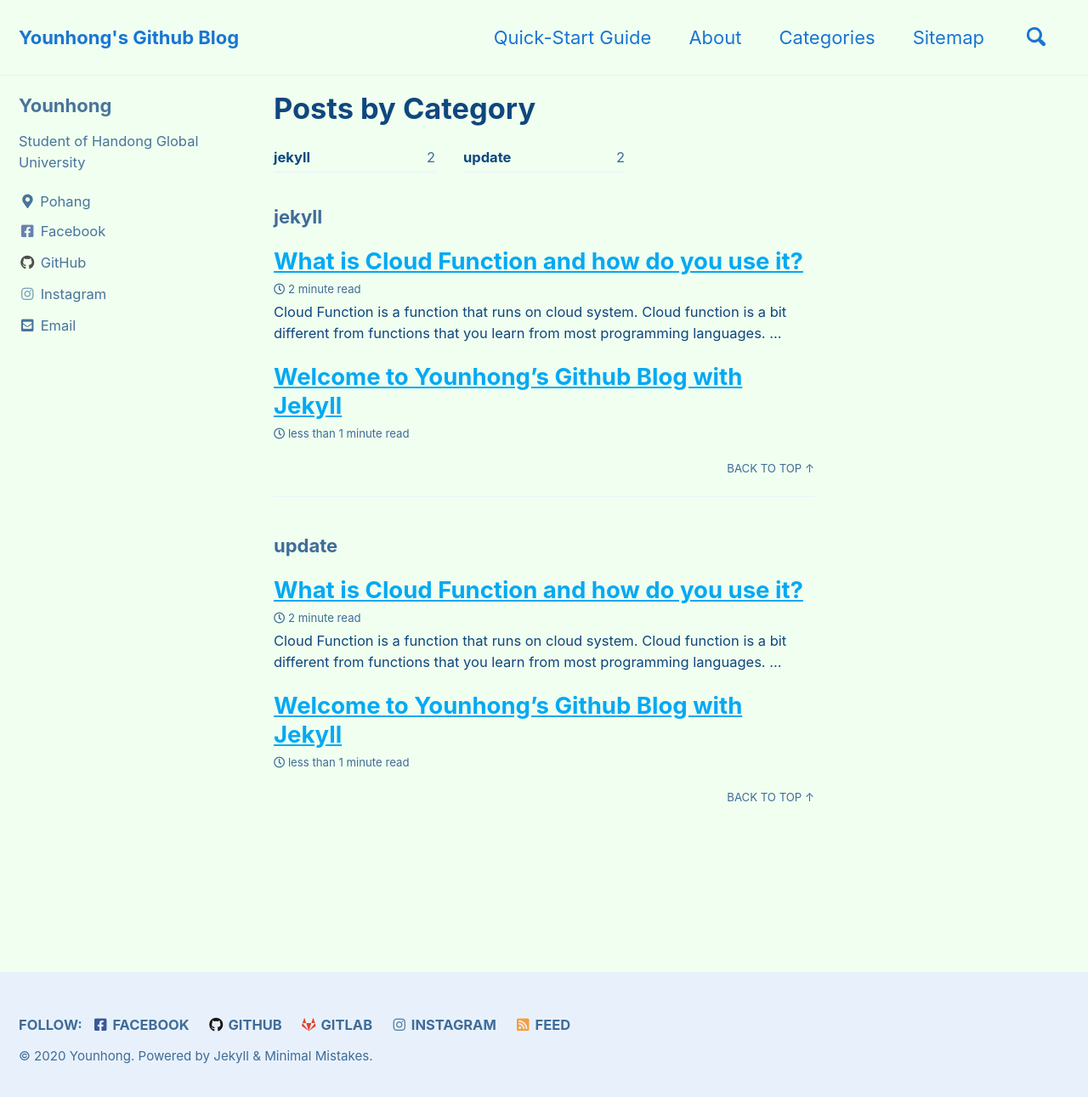
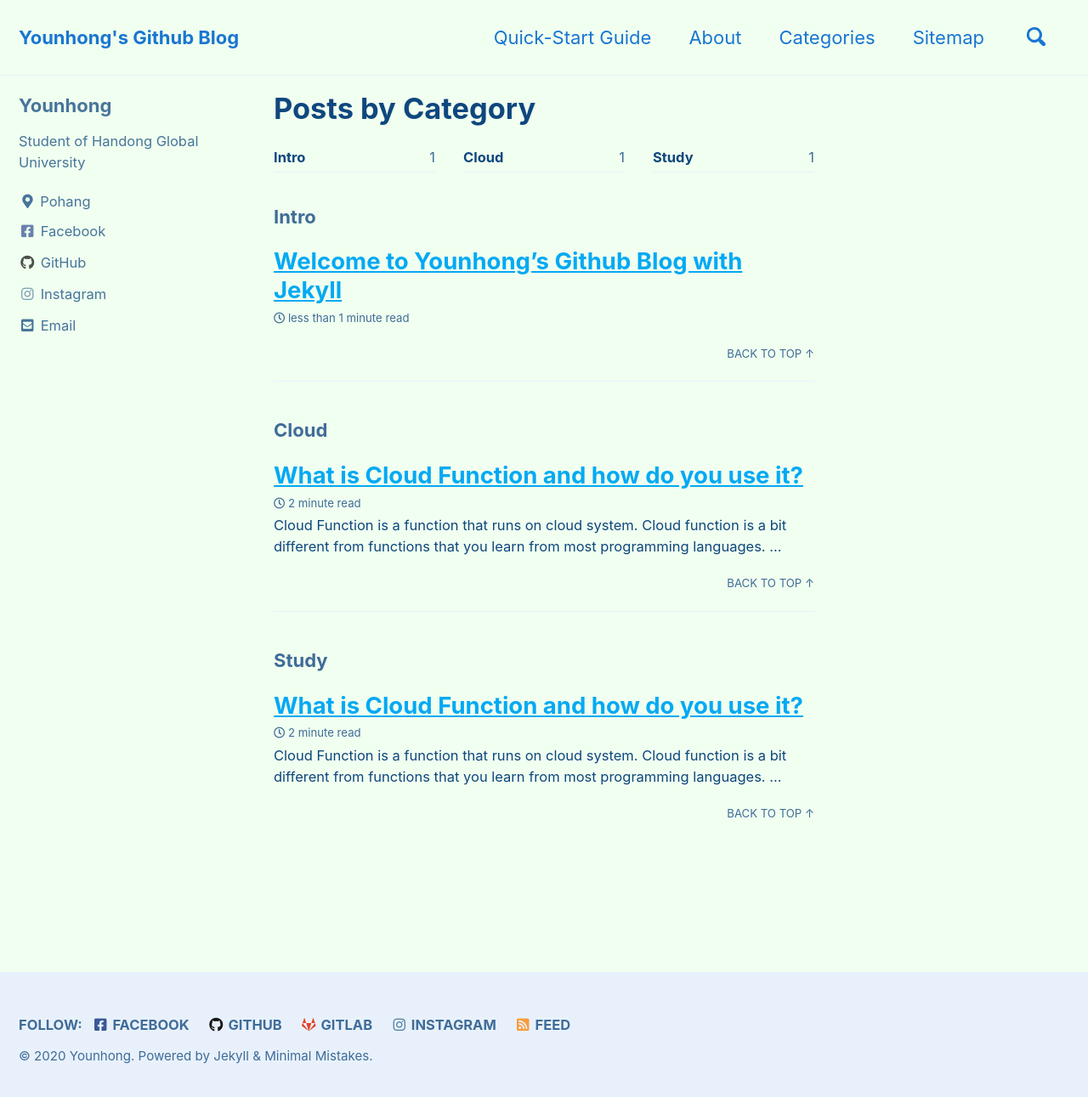
Before and after one commit to Younhong/younhong.github.io, a Jekyll site: the page built from _pages/category-archive.md, in a window 1280 px wide and 1299 px high. Shown: the top 1291 px of the window at 85% size. Built offline with Jekyll 4.4.1, drawn with Linux system fonts in a browser that asks for light colours; cached includes are drawn as plain includes; comment, search, counter and statistics services are not loaded.

Commit message:
category

```diff
--- a/_posts/2020-08-03-cloud-function-post.md
+++ b/_posts/2020-08-03-cloud-function-post.md
@@ -1,7 +1,7 @@
 ---
 title: "What is Cloud Function and how do you use it?"
 date: 2020-8-3 11:26:28 -0400
-categories: jekyll update
+categories: Cloud Study
 ---
 
 > Cloud Function is a function that runs on cloud system.
--- a/_posts/2020-08-03-intro-post.md
+++ b/_posts/2020-08-03-intro-post.md
@@ -1,5 +1,5 @@
 ---
 title: "Welcome to Younhong's Github Blog with Jekyll"
 date: 2020-8-3 08:26:28 -0400
-categories: jekyll update
+categories: Intro
 ---
```
